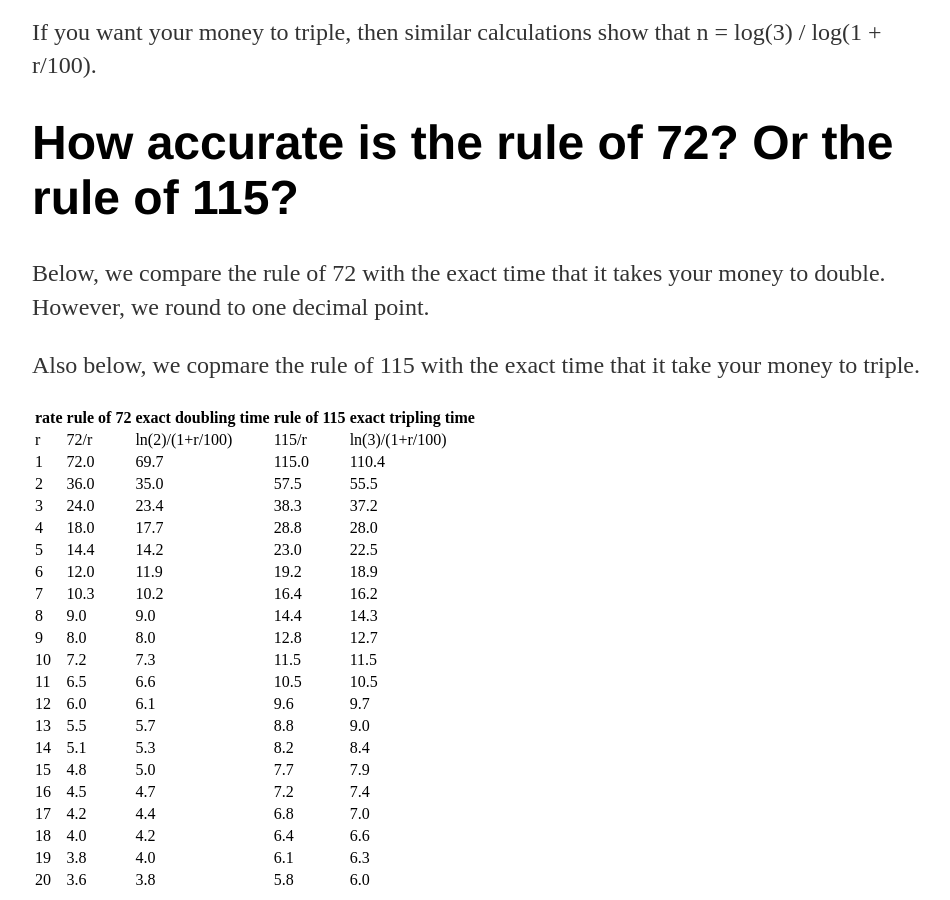
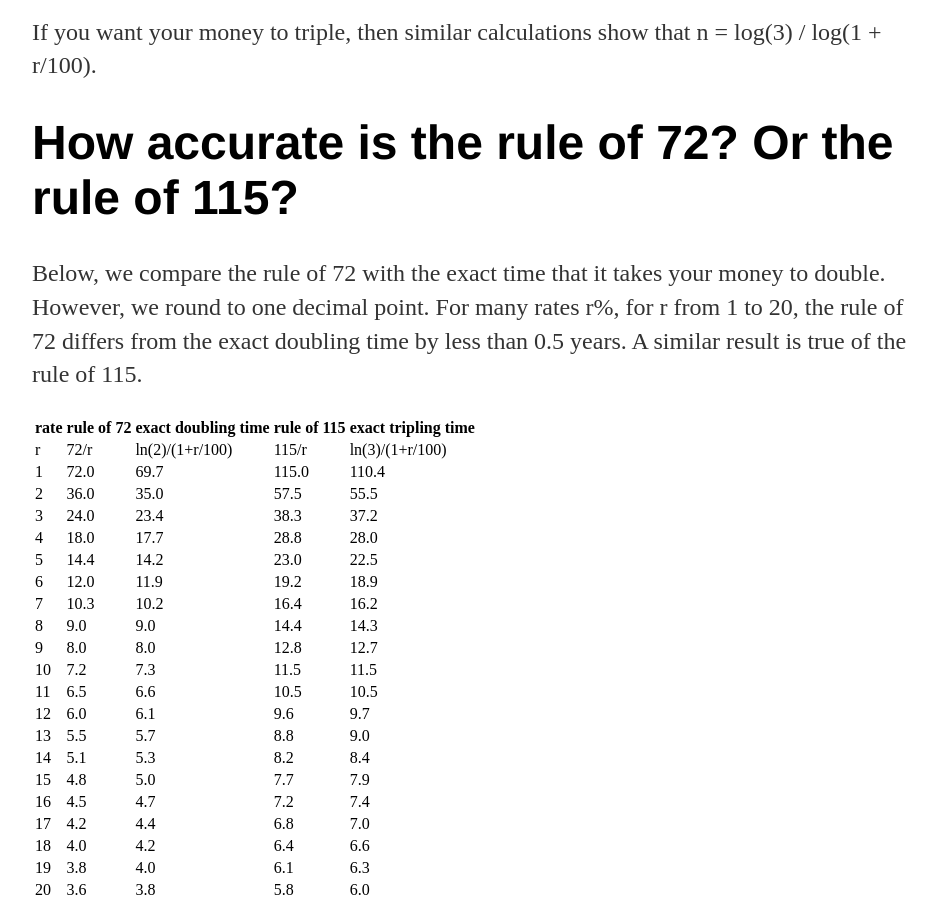
Before and after one commit to chopdicemince/chopdicemince.github.io, a Jekyll site: the page built from _posts/2018-08-01-rule-of-72-rule-of-115.md, in a window 1280 px wide and 900 px high, scrolled down 1497 px. Shown: the whole window, without its empty margins (160-1110 px from the left). Built offline with Jekyll 4.4.1, drawn with Linux system fonts in a browser that asks for light colours.

Commit message:
Answer the question about accuracy of the rules

```diff
--- a/_posts/2018-08-01-rule-of-72-rule-of-115.md
+++ b/_posts/2018-08-01-rule-of-72-rule-of-115.md
@@ -34,9 +34,7 @@ If you want your money to triple, then similar calculations show that n = log(3)
 
 # How accurate is the rule of 72? Or the rule of 115?
 
-Below, we compare the rule of 72 with the exact time that it takes your money to double. However, we round to one decimal point.
-
-Also below, we copmare the rule of 115 with the exact time that it take your money to triple.
+Below, we compare the rule of 72 with the exact time that it takes your money to double. However, we round to one decimal point. For many rates r%, for r from 1 to 20, the rule of 72 differs from the exact doubling time by less than 0.5 years. A similar result is true of the rule of 115.
 
 rate | rule of 72 | exact doubling time | rule of 115 | exact tripling time
 -----|------------|---------------------|-------------|--------------------
```
